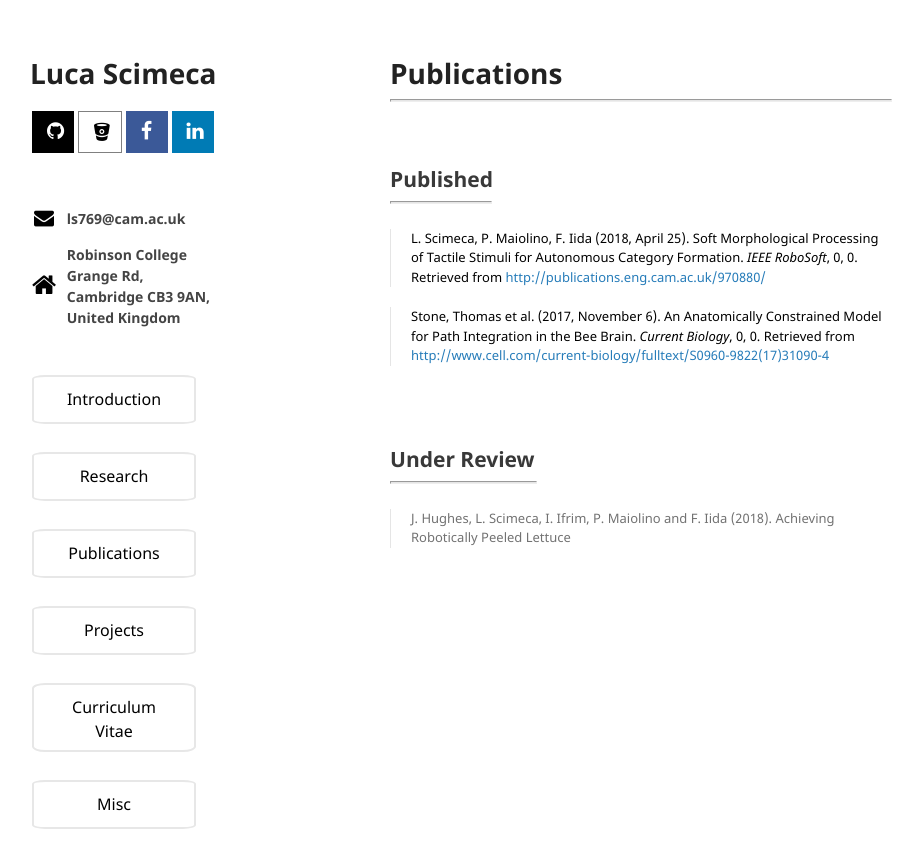
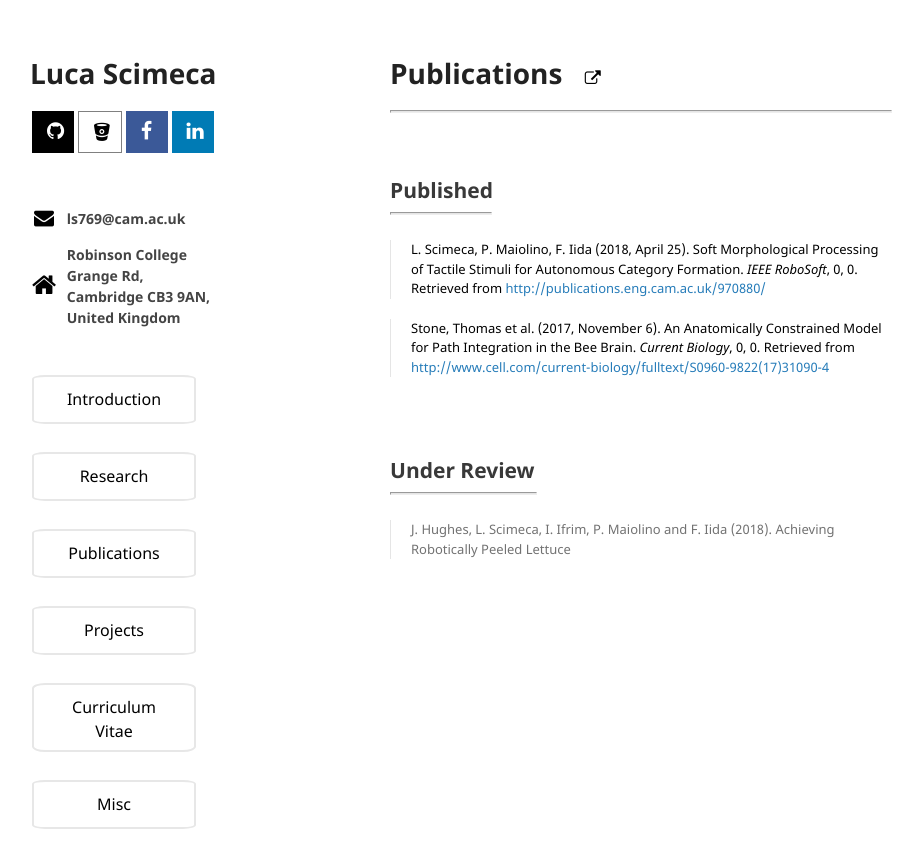
Before and after one commit to lucascimeca/lucascimeca.github.io, a Jekyll site: the page built from publications.md, in a window 1280 px wide. Shown: the top 868 px of the page, without its empty margins (180-1103 px from the left). Built offline with Jekyll 4.4.1, drawn with Linux system fonts in a browser that asks for light colours; nearby versions of some CDN libraries; the repository's description, which GitHub fills in, is left out; our own code applies the rules of GitHub Pages for plain Markdown files.

Commit message:
Update publications.md

```diff
--- a/publications.md
+++ b/publications.md
@@ -2,7 +2,7 @@
 layout: default
 ---
 
-# [](#Publications) Publications
+# [](#Publications) Publications  <a href="https://bitbucket.org/lucascimeca/morphological_processing/src/master/" class="fa fa-external-link" style="font-size: 16px" target="_blank">
 <hr>
 
 <br/>
```
